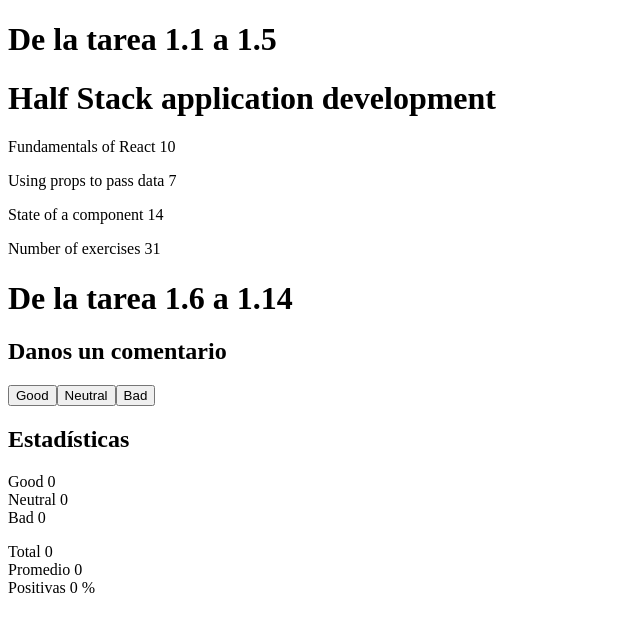
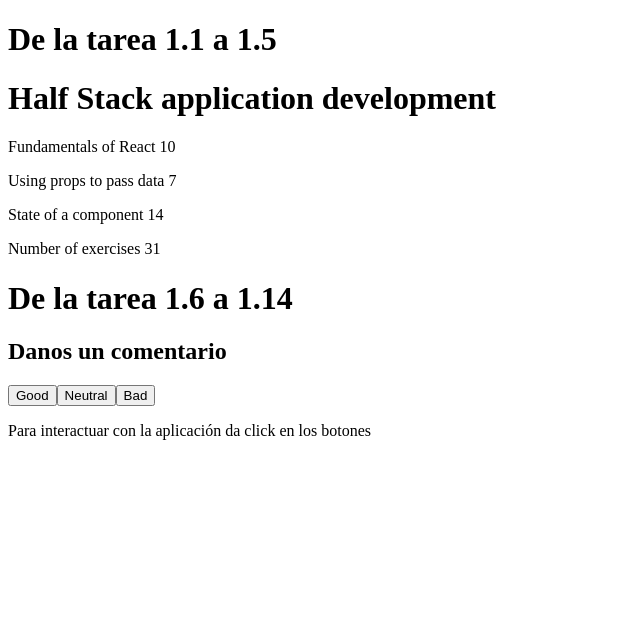
Before and after one commit to andr36s/fullstack-open, a React (Vite) app in the folder part1/: page / in a window 1280 px wide. Shown: the top 632 px of the page, without its empty margins (0-640 px from the left). Built offline with nearby package versions, Linux system fonts and the light colour scheme.

Commit message:
Terminación de ejercicio 1.9: unicafe paso 4

```diff
--- a/part1/src/App.jsx
+++ b/part1/src/App.jsx
@@ -25,6 +25,24 @@
 
 // De la tarea 1.6 a 1.14
 import { useState } from 'react'
+
+const History = ({counter, stadistics }) => {
+  if (stadistics.total === 0) {
+    return (
+      <div>
+        <p>Para interactuar con la aplicación da click en los botones</p>
+      </div>
+    )
+  } else {
+    return (
+      <div>
+        <h2>Estadísticas</h2>
+      <p>Good {counter.good} <br />Neutral {counter.neutral} <br />Bad {counter.bad}</p>
+      <p>Total {stadistics.total} <br />Promedio {stadistics.promedio} <br />Positivas {stadistics.porcentajePositivo} %</p>
+      </div>
+    )
+  }
+}
 
 const Button = ({counter, text}) => {
   return (
@@ -92,9 +110,7 @@
       <Button counter={handleGoodClick} text='Good' />
       <Button counter={handleNeutralClick} text='Neutral' />
       <Button counter={handleBadClick} text='Bad' />
-      <h2>Estadísticas</h2>
-      <p>Good {counter.good} <br />Neutral {counter.neutral} <br />Bad {counter.bad}</p>
-      <p>Total {stadistics.total} <br />Promedio {stadistics.promedio} <br />Positivas {stadistics.porcentajePositivo} %</p>
+      <History stadistics={stadistics} counter={counter} />
     </div>
   )
 }
```
